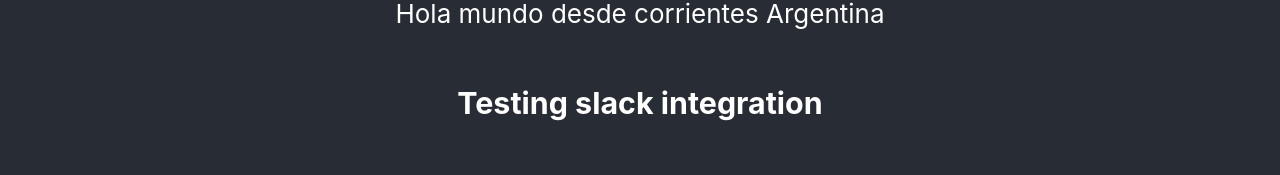
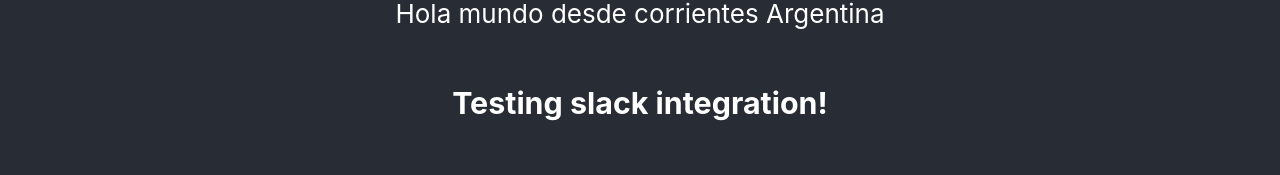
Before and after one commit to gonza1020/ci-cd-react, a React (Create React App) app: page / in a window 1280 px wide. Shown: the part 392-567 px from the top of the page. Built offline with nearby package versions, Linux system fonts and the light colour scheme.

Commit message:
Update App.js

```diff
--- a/src/App.js
+++ b/src/App.js
@@ -9,7 +9,7 @@
       <header className="App-header">
         <img src={logo} className="App-logo" alt="logo" />
         <p>Hola mundo desde corrientes Argentina</p>
-        <h3>Testing slack integration</h3>
+        <h3>Testing slack integration!</h3>
         <HelloWorld />
       </header>
     </div>
```
